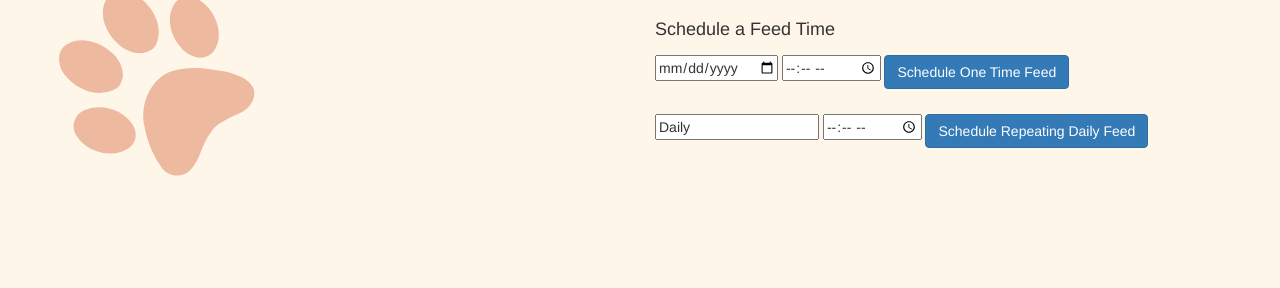
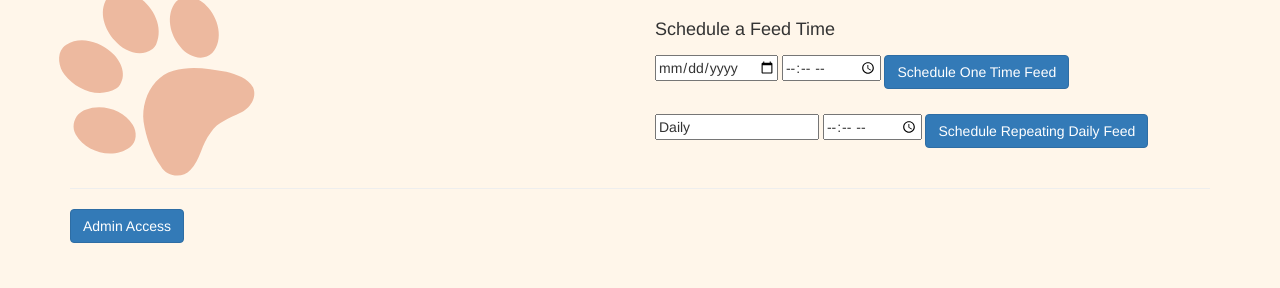
Before and after one commit to SithumNanayakkara/CatFeeder, a Flask app: template templates/home.html in a window 1280 px wide. Shown: the part 283-571 px from the top of the page. Run offline with Flask 3, Linux system fonts and the light colour scheme; the template is opened without the code that fills it, so the values that code supplies are empty; parts of the project's set-up code (start-up, migrations or seed data) failed here and were passed over.

Commit message:
Update home.html
Added button to access admin page on home page

```diff
--- a/templates/home.html
+++ b/templates/home.html
@@ -80,6 +80,11 @@
     </div>
 </div>
 
+<hr>
+
+<div id="OtherLinks">
+    <a href="/admin" class="btn btn-primary btn-space">Admin Access</a>
+</div>
 
 <script>
     function deleteRow(btn){
```
